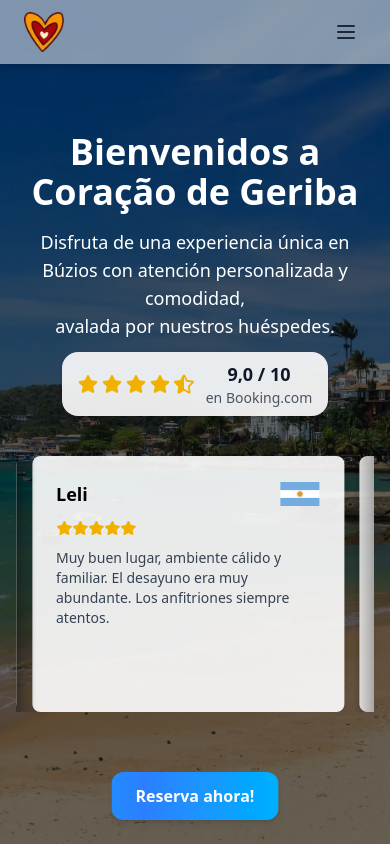
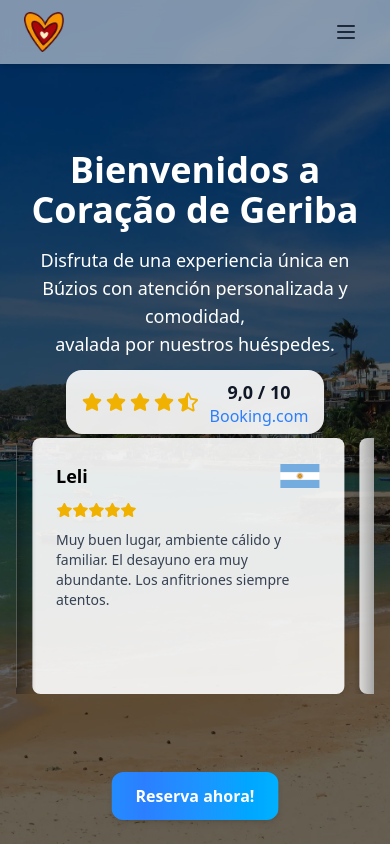
Before and after one commit to LautaroMiceli/corazon-de-geriba, a React (Vite) app: page / in a window 390 px wide. Built offline with nearby package versions, Linux system fonts and the light colour scheme.

Commit message:
hotfix booking_image & add booking link & avoid scroll carrousel mobile

```diff
--- a/src/Components/HomeComponents/BookingRating.jsx
+++ b/src/Components/HomeComponents/BookingRating.jsx
@@ -13,7 +13,7 @@ export default function BookingRating({animationsDone}) {
             </div>
             <div className="flex flex-col leading-tight">
                 <span className="text-lg font-semibold text-gray-900">9,0 / 10</span>
-                <span className="text-sm text-gray-600">en Booking.com</span>
+                <a href="https://www.booking.com/hotel/br/coracao-de-geriba.es.html?aid=356980&label=gog235jc-10CAsoIEIRY29yYWNhby1kZS1nZXJpYmFIClgBaCCIAQKYATO4AQfIAQ3YAQPoAQH4AQGIAgGoAgG4AtmA8McGwAIB0gIkYzE1YzAxMmMtZTE0My00YzU3LTg0MmQtNzI3MWI1YjMxYWZj2AIB4AIB&sid=c7b275140b565d839088627bd5ab6205&all_sr_blocks=1300686902_416384658_0_0_0&checkin=2025-11-01&checkout=2025-11-07&dest_id=-626254&dest_type=city&dist=0&group_adults=2&group_children=0&hapos=1&highlighted_blocks=1300686902_416384658_0_0_0&hpos=1&matching_block_id=1300686902_416384658_0_0_0&no_rooms=1&req_adults=2&req_children=0&room1=A%2CA&sb_price_type=total&sr_order=popularity&sr_pri_blocks=1300686902_416384658_0_0_0__211200&srepoch=1761868788&srpvid=7956d1f42009cbf1d57783180ec80ff7&type=total&ucfs=1&" target="_blank" className="text-blue-500 hover:underline">Booking.com</a>
             </div>
         </div>
     );
--- a/src/Components/HomeComponents/ReviewCarrousel.jsx
+++ b/src/Components/HomeComponents/ReviewCarrousel.jsx
@@ -54,7 +54,7 @@ export const ReviewCarrouselMobile = ({animationsDone}) => {
     const transitionStyle = isTransitioning ? "duration-700 ease-in-out" : "duration-0";
 
     return (
-        <section className="w-full overflow-hidden relative px-4 mt-10">
+        <section className="w-full overflow-hidden relative px-4 mt-1">
             <div
                 className={`flex ${transitionStyle} ${animationsDone ? "" : "fade-in-carrousel"}`}
                 style={{
@@ -127,7 +127,7 @@ const ReviewCard = ({ review }) => {
 // --- Desktop: grid original ---
 const ReviewMap = () => {
     return (
-        <div className="grid gap-6 md:grid-cols-2 lg:grid-cols-3 p-5 group">
+        <div className="grid gap-6 md:grid-cols-2 lg:grid-cols-3 p-5 group touch-none">
             {reviews.map((review, index) => (
                 <ReviewCard key={index} review={review} />
             ))}
--- a/src/index.css
+++ b/src/index.css
@@ -126,7 +126,7 @@ body,
 
 
 .booking_image {
-  background-image: url("/assets/booking_image.webp");
+  background-image: url("/booking_image.webp");
   background-position: 0px -265px;
   background-repeat: no-repeat;
 }
```
